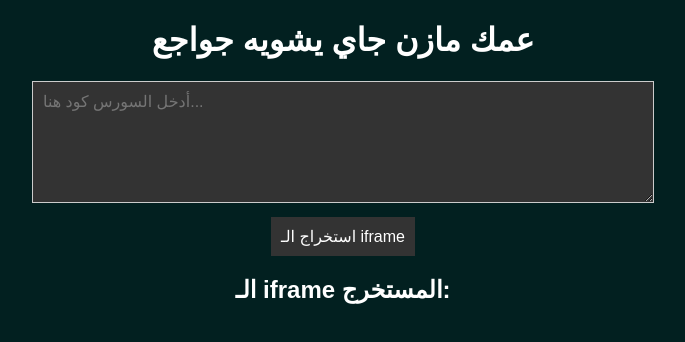
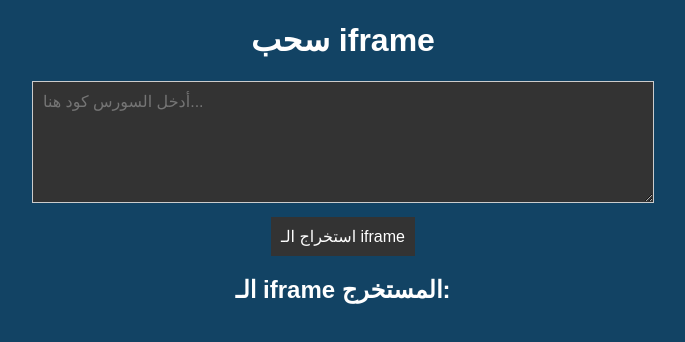
Before and after one commit to mazenghannam16/iframe_code, a plain HTML site: page index.html in a window 1280 px wide. Shown: the whole page, without its empty margins (297-982 px from the left). Drawn offline with Linux system fonts and the light colour scheme.

Commit message:
Update index.html

```diff
--- a/index.html
+++ b/index.html
@@ -6,9 +6,9 @@
     <title>استخراج الـ iframe مع رابط ونسخه</title>
     <style>
         body {
-            background-color: #022020;
+            background-color: #124364; /* اللون المطلوب للخلفية */
             color: white;
-            font-family: 'Cairo', sans-serif; /* استخدام خط عربي عريض */
+            font-family: 'Cairo', sans-serif; /* خط عربي عريض */
             text-align: center;
         }
         h1, h2 {
@@ -56,7 +56,7 @@
     </style>
 </head>
 <body>
-    <h1>عمك مازن جاي يشويه جواجع</h1>
+    <h1>سحب iframe</h1>
 
     <!-- مربع نص لإدخال السورس كود -->
     <textarea id="sourceCode" placeholder="أدخل السورس كود هنا..."></textarea>
```
